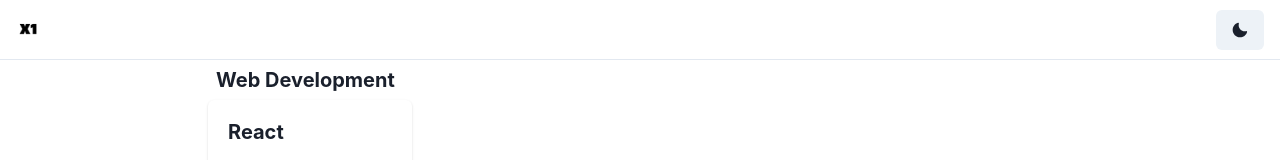
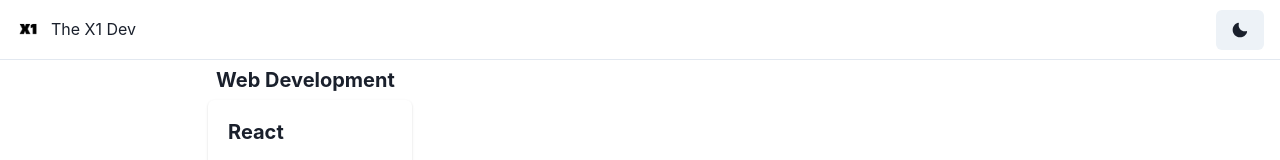
Before and after one commit to 6420421007Nida/6420421007Nida.github.io, a React (Create React App) app: page / in a window 1280 px wide. Shown: the top 160 px of the page. Built offline with nearby package versions, Linux system fonts and the light colour scheme.

Commit message:
Add margin left to header

```diff
--- a/src/components/Header/index.tsx
+++ b/src/components/Header/index.tsx
@@ -77,7 +77,8 @@ export function Header() {
             fontFamily={"heading"}
             cursor="pointer"
             color={useColorModeValue("gray.800", "white")}
-          ></Text>
+            style={{marginLeft:"10px"}}
+          >The X1 Dev</Text>
 
           <Flex display={{ base: "none", md: "flex" }} ml={10}>
             <DesktopNav />
```
